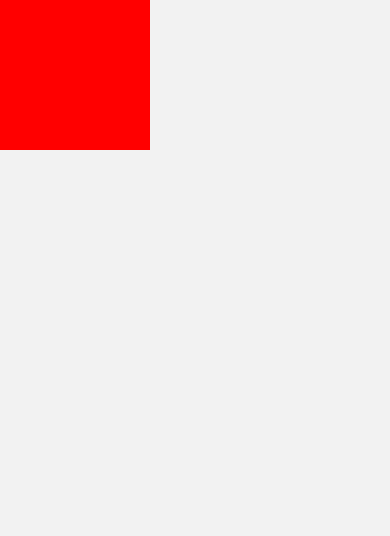
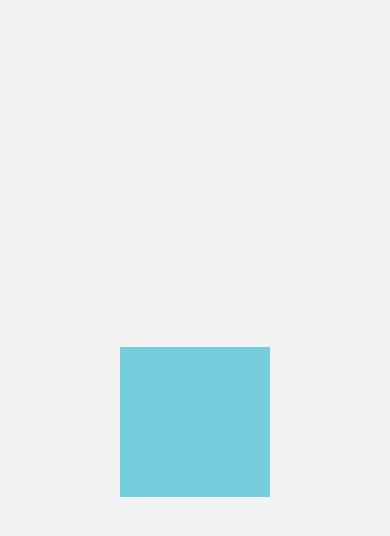
Before and after one commit to mikevillarruel/react-native-components, a React Native app: screen /Animation102Screen in a window 390 px wide. Shown: the top 536 px of the page. Built offline with nearby package versions, Linux system fonts and the light colour scheme.

Commit message:
Animated ValueXY in Animation102Screen

```diff
--- a/src/screens/Animation102Screen.tsx
+++ b/src/screens/Animation102Screen.tsx
@@ -1,17 +1,48 @@
-import React from 'react';
-import { StyleSheet, View } from 'react-native';
+import React, { useRef } from 'react';
+import { Animated, PanResponder, StyleSheet, View } from 'react-native';
 
 export const Animation102Screen = () => {
+
+    const pan = useRef(new Animated.ValueXY()).current;
+
+    const panResponder = PanResponder.create({
+        onStartShouldSetPanResponder: () => true,
+        onPanResponderMove: Animated.event([
+            null,
+            {
+                dx: pan.x,
+                dy: pan.y,
+            },
+        ], { useNativeDriver: false }),
+        onPanResponderRelease: () => {
+            Animated.spring(pan, {
+                toValue: { x: 0, y: 0 },
+                useNativeDriver: false,
+            }).start();
+        },
+    });
+
     return (
-        <View style={{ flex: 1 }}>
-            <View style={styles.purpleBox} />
+        <View style={styles.container}>
+            <Animated.View
+                {...panResponder.panHandlers}
+                style={[
+                    pan.getLayout(),
+                    styles.purpleBox
+                ]}
+            />
         </View>
     )
 }
 
 const styles = StyleSheet.create({
+    container: {
+        flex: 1,
+        justifyContent: 'center',
+        alignItems: 'center',
+    },
     purpleBox: {
-        backgroundColor: 'red',
+        backgroundColor: '#75CEDB',
         width: 150,
         height: 150,
     },
```
